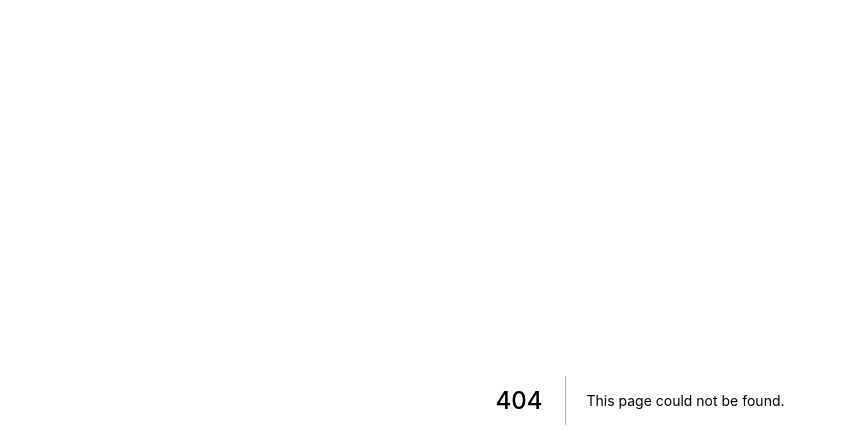
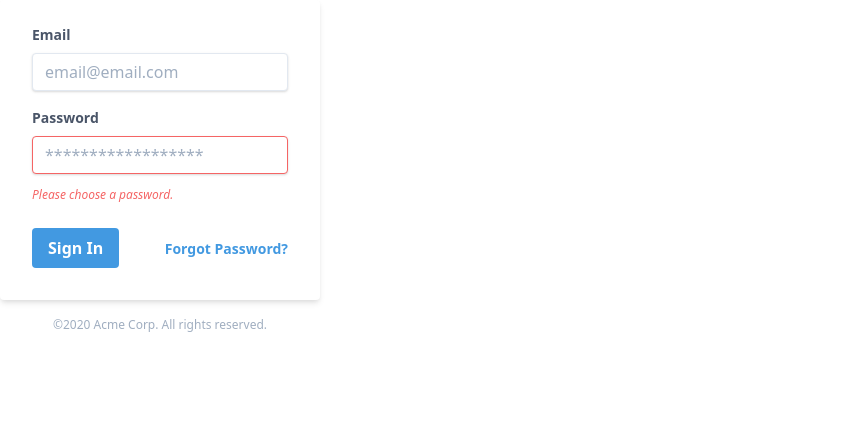
Before and after one commit to enohr/life-organizer, a Next.js app: page /login in a window 1280 px wide. Before the commit this address had no page. Shown: the top 448 px of the page, without its empty margins (0-846 px from the left). Built offline with nearby package versions, Linux system fonts and the light colour scheme.

Commit message:
Feat: Basic login and jwt auth made!

```diff
--- a/package.json
+++ b/package.json
@@ -9,6 +9,7 @@
   "dependencies": {
     "axios": "^0.21.0",
     "bcrypt": "^5.0.0",
+    "cookie": "^0.4.1",
     "jsonwebtoken": "^8.5.1",
     "mongoose": "^5.10.11",
     "next": "latest",
@@ -17,6 +18,7 @@
   },
   "devDependencies": {
     "@types/bcrypt": "^3.0.0",
+    "@types/cookie": "^0.4.0",
     "@types/jsonwebtoken": "^8.5.0",
     "@types/mongoose": "^5.7.36",
     "@types/node": "^14.14.6",
--- /dev/null
+++ b/pages/api/auth/login.tsx
@@ -0,0 +1,42 @@
+import jwt from 'jsonwebtoken';
+import { NextApiRequest, NextApiResponse } from 'next';
+import { User } from '../../../model/User';
+import connect from '../../../utils/database';
+import cookie from 'cookie';
+
+export default async (
+  req: NextApiRequest,
+  res: NextApiResponse
+): Promise<void> => {
+  if (req.method === 'POST') {
+    await connect();
+    const { password, email } = req.body;
+
+    const user = await User.findOne({ email: email });
+
+    if (!user) {
+      return res.status(401).json({ error: 'Wrong credentials' });
+    }
+    const obj = {
+      email: user.email,
+      id: user._id,
+    };
+
+    const token = jwt.sign(obj, process.env.JWT_SECRET, {
+      expiresIn: '1d',
+    });
+
+    res.setHeader(
+      'Set-Cookie',
+      cookie.serialize('auth', token, {
+        httpOnly: true,
+        path: '/',
+        sameSite: 'strict',
+      })
+    );
+
+    return res.json({ message: 'Welcome back' });
+  } else {
+    return res.status(405).json({ error: 'error' });
+  }
+};
--- /dev/null
+++ b/pages/login.tsx
@@ -0,0 +1,81 @@
+import axios from 'axios';
+import { NextPage } from 'next';
+import { useRef, useState } from 'react';
+import { useRouter } from 'next/router';
+
+const LoginPage: NextPage = () => {
+  const emailInput = useRef(null);
+  const passwordInput = useRef(null);
+  const Router = useRouter();
+
+  const handleLogin = async (e) => {
+    e.preventDefault();
+    const email = emailInput.current.value;
+    const password = passwordInput.current.value;
+
+    const response = await axios.post('http://localhost:3000/api/auth/login', {
+      email,
+      password,
+    });
+    if (response) {
+      console.log(response);
+      Router.push('/');
+    }
+    // router.push('/');
+  };
+
+  return (
+    <div className="w-full max-w-xs">
+      <form
+        className="bg-white shadow-md rounded px-8 pt-6 pb-8 mb-4"
+        onSubmit={handleLogin}
+      >
+        <div className="mb-4">
+          <label className="block text-gray-700 text-sm font-bold mb-2">
+            Email
+          </label>
+          <input
+            className="shadow appearance-none border rounded w-full py-2 px-3 text-gray-700 leading-tight focus:outline-none focus:shadow-outline"
+            ref={emailInput}
+            type="email"
+            id="email"
+            placeholder="email@email.com"
+          />
+        </div>
+        <div className="mb-6">
+          <label className="block text-gray-700 text-sm font-bold mb-2">
+            Password
+          </label>
+          <input
+            className="shadow appearance-none border border-red-500 rounded w-full py-2 px-3 text-gray-700 mb-3 leading-tight focus:outline-none focus:shadow-outline"
+            ref={passwordInput}
+            type="password"
+            id="password"
+            placeholder="******************"
+          />
+          <p className="text-red-500 text-xs italic">
+            Please choose a password.
+          </p>
+        </div>
+        <div className="flex items-center justify-between">
+          <button
+            className="bg-blue-500 hover:bg-blue-700 text-white font-bold py-2 px-4 rounded focus:outline-none focus:shadow-outline"
+            type="submit"
+          >
+            Sign In
+          </button>
+          <a
+            className="inline-block align-baseline font-bold text-sm text-blue-500 hover:text-blue-800"
+            href="#"
+          >
+            Forgot Password?
+          </a>
+        </div>
+      </form>
+      <p className="text-center text-gray-500 text-xs">
+        &copy;2020 Acme Corp. All rights reserved.
+      </p>
+    </div>
+  );
+};
+export default LoginPage;
```
Also changed, not shown: 1 other file (tests, documents, lock files or other folders).
